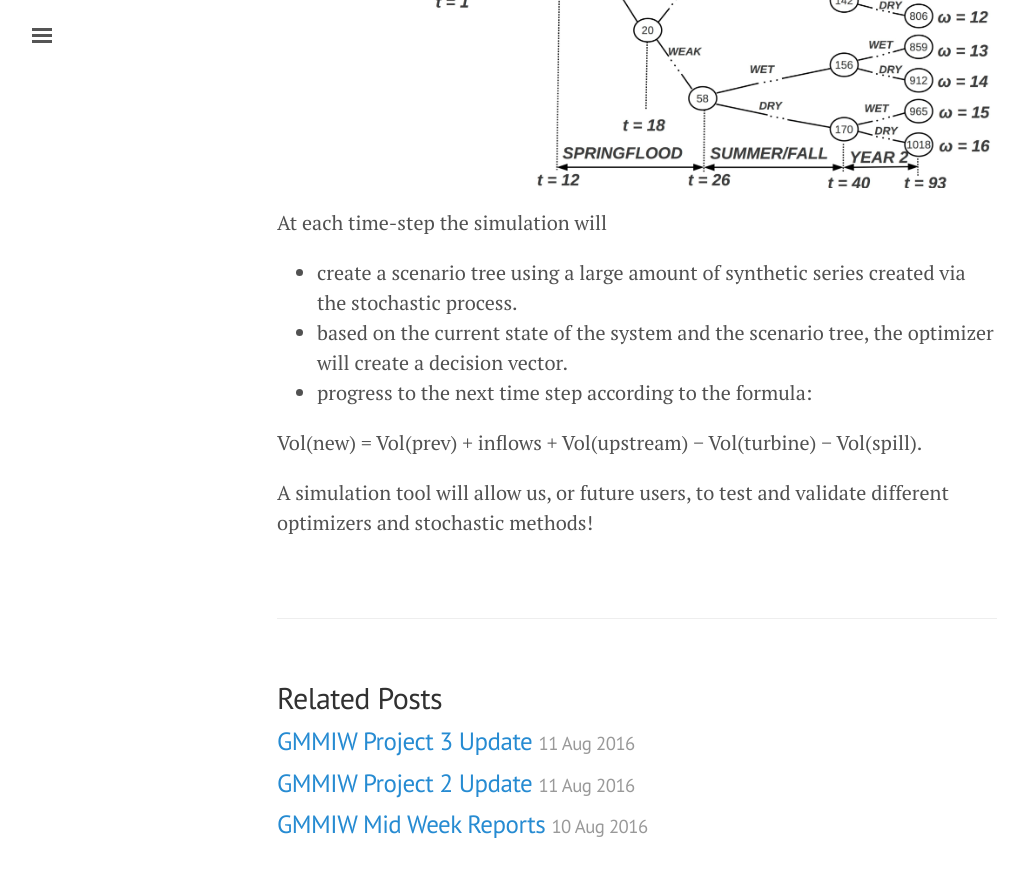
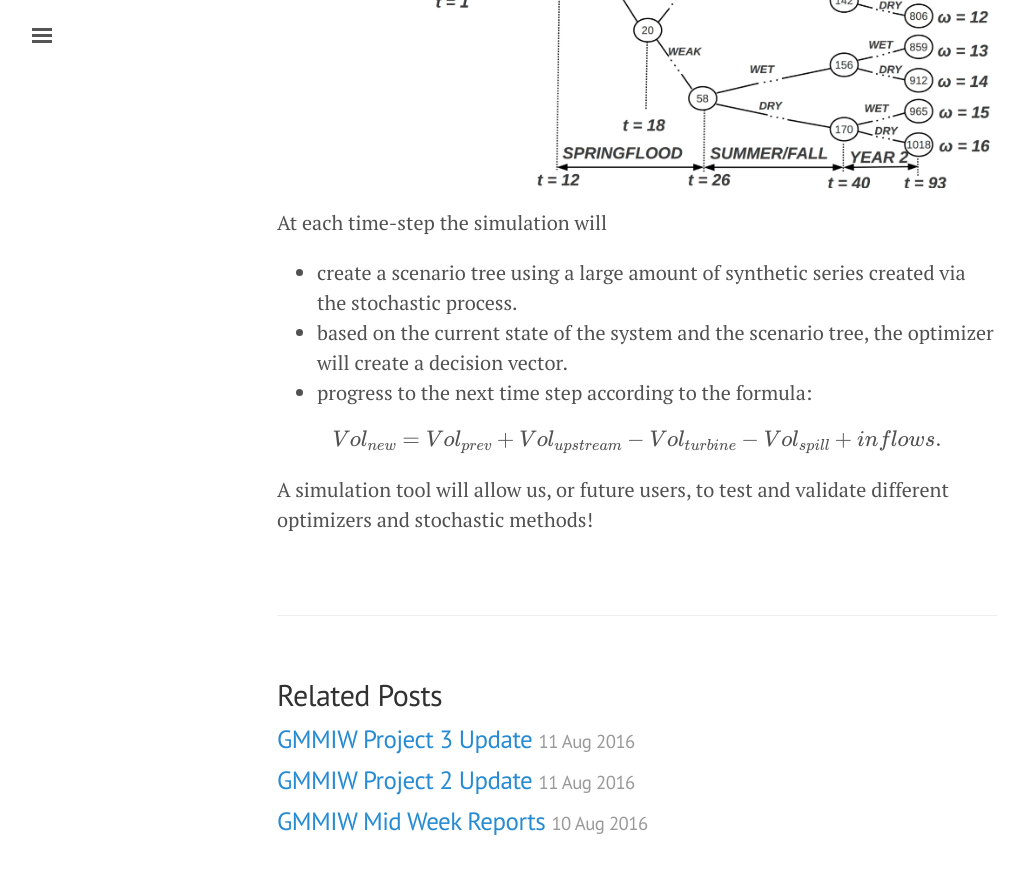
Before and after one commit to pimsmath/gmmiw2016, a Jekyll site: the page built from _posts/2016-08-11-project1.md, in a window 1280 px wide and 900 px high, scrolled down 2168 px. Shown: the top 877 px of the window, without its empty margins (3-1031 px from the left). Built offline with Jekyll 4.4.1, drawn with Linux system fonts in a browser that asks for light colours; nearby versions of some CDN libraries; formulas are drawn with MathJax 3.

Commit message:
fixed Proj 1 update (eqn)

```diff
--- a/_posts/2016-08-11-project1.md
+++ b/_posts/2016-08-11-project1.md
@@ -36,6 +36,6 @@ At each time-step the simulation will
 - based on the current state of the system and the scenario tree, the optimizer will create a decision vector.
 - progress to the next time step according to the formula:
 
-Vol(new) = Vol(prev) + inflows + Vol(upstream) − Vol(turbine) − Vol(spill).
+$$Vol_{new} = Vol_{prev}  + Vol_{upstream} − Vol_{turbine} − Vol_{spill} + inflows.$$
 
 A simulation tool will allow us, or future users, to test and validate different optimizers and stochastic methods!
```
